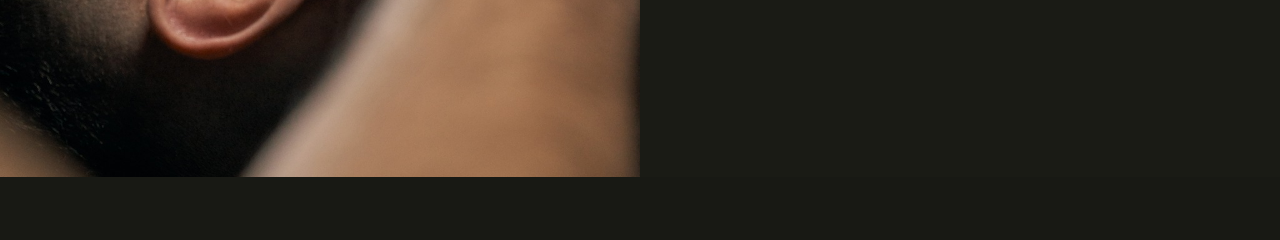
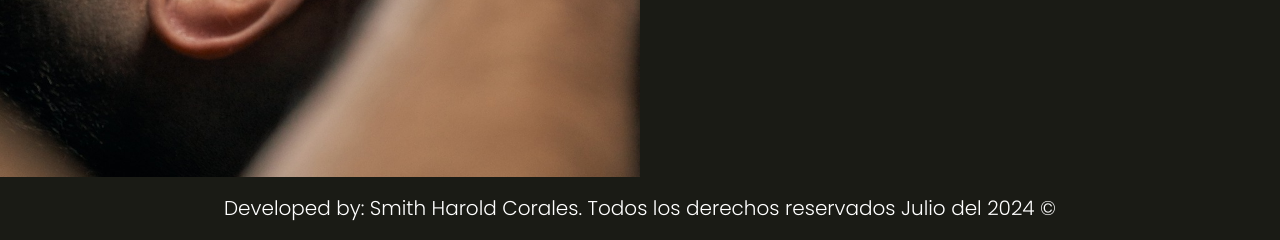
Before and after one commit to SmithHarold/AppSalon, a PHP site: page / in a window 1280 px wide. Shown: the part 623-863 px from the top of the page. Before the commit the page ends 800 px from the top, so only its background shows below. Run offline with PHP 8.4, Linux system fonts and the light colour scheme.

Commit message:
agregando footer y favicon

```diff
--- a/includes/funciones.php
+++ b/includes/funciones.php
@@ -33,3 +33,21 @@ function isAdmin() :void {
         header('Location: /');
     }
 }
+
+function traducirMes($mesIngles) {
+    $meses = [
+        'January' => 'Enero',
+        'February' => 'Febrero',
+        'March' => 'Marzo',
+        'April' => 'Abril',
+        'May' => 'Mayo',
+        'June' => 'Junio',
+        'July' => 'Julio',
+        'August' => 'Agosto',
+        'September' => 'Septiembre',
+        'October' => 'Octubre',
+        'November' => 'Noviembre',
+        'December' => 'Diciembre'
+    ];
+    return $meses[$mesIngles];
+}
--- /dev/null
+++ b/src/scss/layout/_footer.scss
@@ -0,0 +1,8 @@
+@use 'base/variables' as  v;
+@use 'base/mixins' as  m;
+
+.footer {
+    display: flex;
+    align-items: center;
+    justify-content: center;
+}
--- a/src/scss/layout/_index.scss
+++ b/src/scss/layout/_index.scss
@@ -3,3 +3,4 @@
 @forward 'servicios';
 @forward 'resumen';
 @forward 'admin';
+@forward 'footer';
--- a/views/layout.php
+++ b/views/layout.php
@@ -6,6 +6,7 @@
     <title>App Salón</title>
     <link href="https://fonts.googleapis.com/css2?family=Poppins:wght@300;700;900&display=swap" rel="stylesheet">
     <link rel="stylesheet" href="/build/css/app.css">
+    <link rel="icon" type="image/png" href="/build/img/icon.png">
 </head>
 <body>
     <div class="contenedor-app">
@@ -24,5 +25,15 @@
 
 
     <!-- <link rel="stylesheet" href="build/js/app.js"> -->
+
+    <footer class="footer">
+        <?php
+            $mesIngles = date('F');
+            $mesEspañol = traducirMes($mesIngles);
+            $anio = date('Y');
+        ?>
+        <p class="copyright">Developed by: Smith Harold Corales. Todos los derechos reservados <?php echo $mesEspañol . ' del ' . $anio; ?> &copy;</p>
+    </footer>
 </body>
+
 </html>
```
Also changed, not shown: public/build/css/app.css, src/img/icon.png (added), 3 other files.
